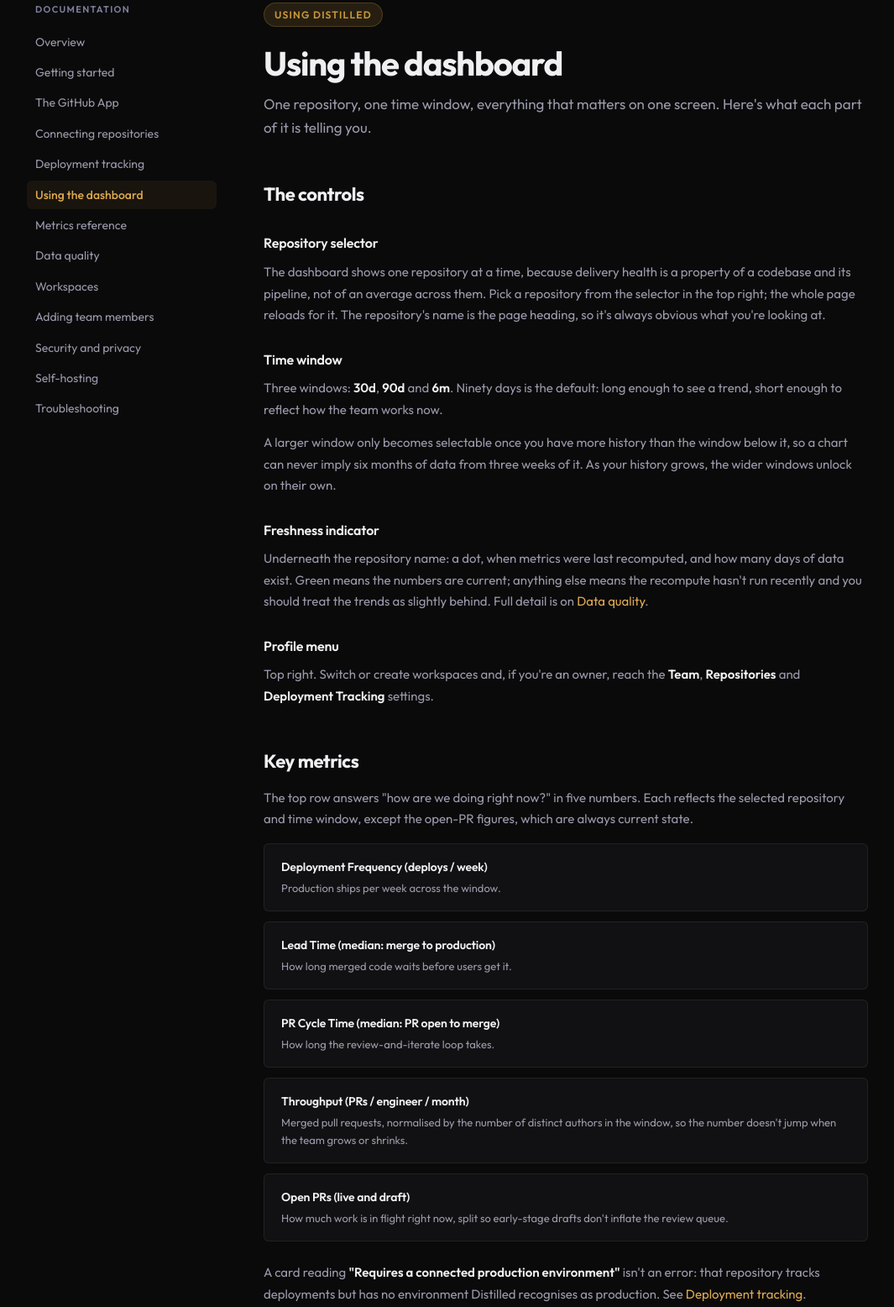
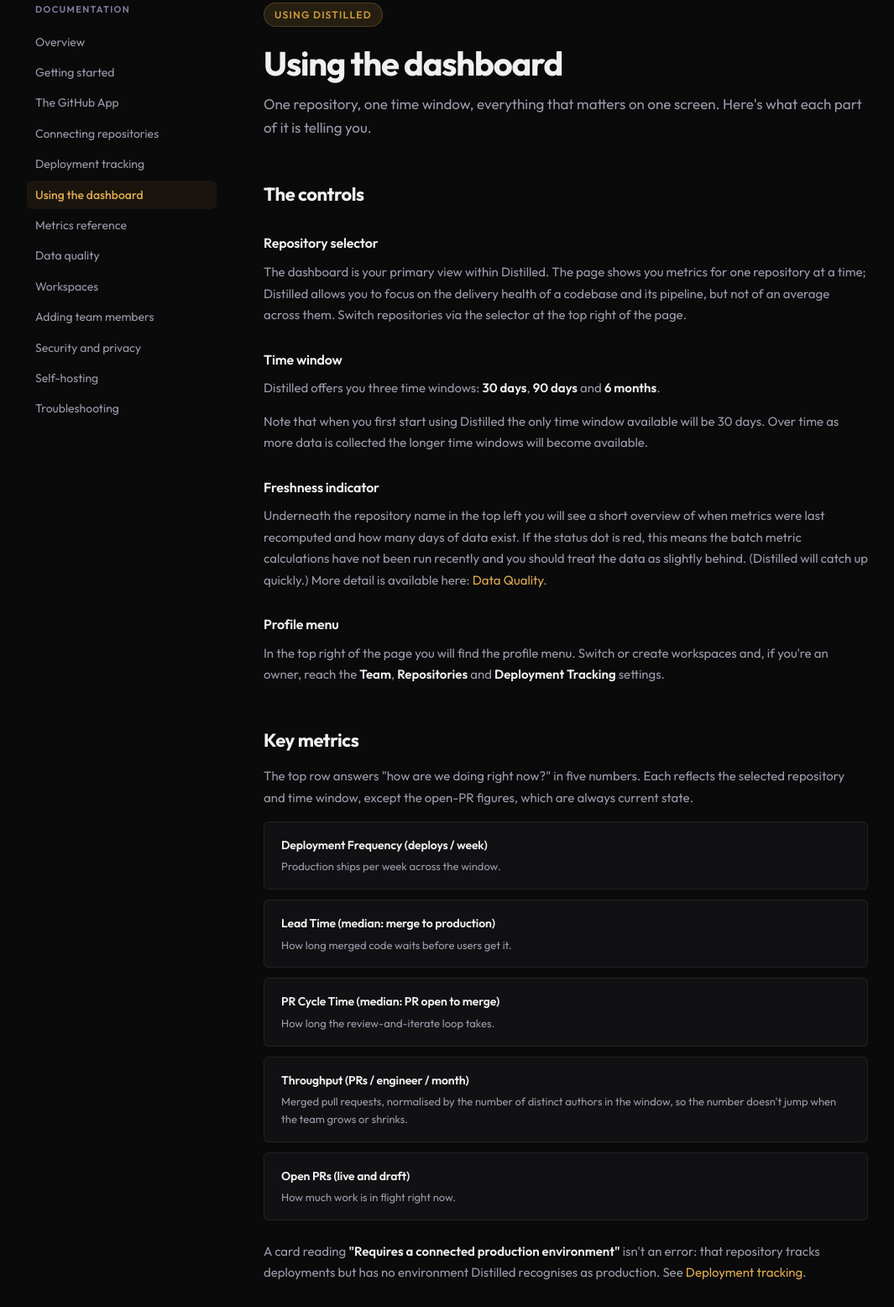
Before and after one commit to mattpauldavies/distilled, an Eleventy site: page website/src/docs/dashboard.njk in a window 1280 px wide. Shown: the part 109-1665 px from the top of the page at 84% size, without its empty margins (38-1103 px from the left). Built offline with nearby package versions, Linux system fonts and the light colour scheme; Eleventy itself is replaced by a stand-in of ours; files that its build step writes are made by us from their sources.

Commit message:
apply review feedback on the dashboard page
Rewrites the repository selector, time window, freshness indicator and
profile menu copy as requested in review, spells out the time window
names, and drops the draft-splitting aside from Open PRs.

```diff
--- a/website/src/docs/dashboard.njk
+++ b/website/src/docs/dashboard.njk
@@ -16,17 +16,17 @@
   <h2>The controls</h2>
 
   <h3>Repository selector</h3>
-  <p>The dashboard shows one repository at a time, because delivery health is a property of a codebase and its pipeline, not of an average across them. Pick a repository from the selector in the top right; the whole page reloads for it. The repository's name is the page heading, so it's always obvious what you're looking at.</p>
+  <p>The dashboard is your primary view within Distilled. The page shows you metrics for one repository at a time; Distilled allows you to focus on the delivery health of a codebase and its pipeline, but not of an average across them. Switch repositories via the selector at the top right of the page.</p>
 
   <h3>Time window</h3>
-  <p>Three windows: <strong>30d</strong>, <strong>90d</strong> and <strong>6m</strong>. Ninety days is the default: long enough to see a trend, short enough to reflect how the team works now.</p>
-  <p>A larger window only becomes selectable once you have more history than the window below it, so a chart can never imply six months of data from three weeks of it. As your history grows, the wider windows unlock on their own.</p>
+  <p>Distilled offers you three time windows: <strong>30 days</strong>, <strong>90 days</strong> and <strong>6 months</strong>.</p>
+  <p>Note that when you first start using Distilled the only time window available will be 30 days. Over time as more data is collected the longer time windows will become available.</p>
 
   <h3>Freshness indicator</h3>
-  <p>Underneath the repository name: a dot, when metrics were last recomputed, and how many days of data exist. Green means the numbers are current; anything else means the recompute hasn't run recently and you should treat the trends as slightly behind. Full detail is on <a href="/docs/data-quality">Data quality</a>.</p>
+  <p>Underneath the repository name in the top left you will see a short overview of when metrics were last recomputed and how many days of data exist. If the status dot is red, this means the batch metric calculations have not been run recently and you should treat the data as slightly behind. (Distilled will catch up quickly.) More detail is available here: <a href="/docs/data-quality">Data Quality</a>.</p>
 
   <h3>Profile menu</h3>
-  <p>Top right. Switch or create workspaces and, if you're an owner, reach the <strong>Team</strong>, <strong>Repositories</strong> and <strong>Deployment Tracking</strong> settings.</p>
+  <p>In the top right of the page you will find the profile menu. Switch or create workspaces and, if you're an owner, reach the <strong>Team</strong>, <strong>Repositories</strong> and <strong>Deployment Tracking</strong> settings.</p>
 </section>
 
 <section id="key-metrics">
@@ -52,7 +52,7 @@
     </div>
     <div class="docs-row">
       <strong>Open PRs (live and draft)</strong>
-      <p>How much work is in flight right now, split so early-stage drafts don't inflate the review queue.</p>
+      <p>How much work is in flight right now.</p>
     </div>
   </div>
 
```
